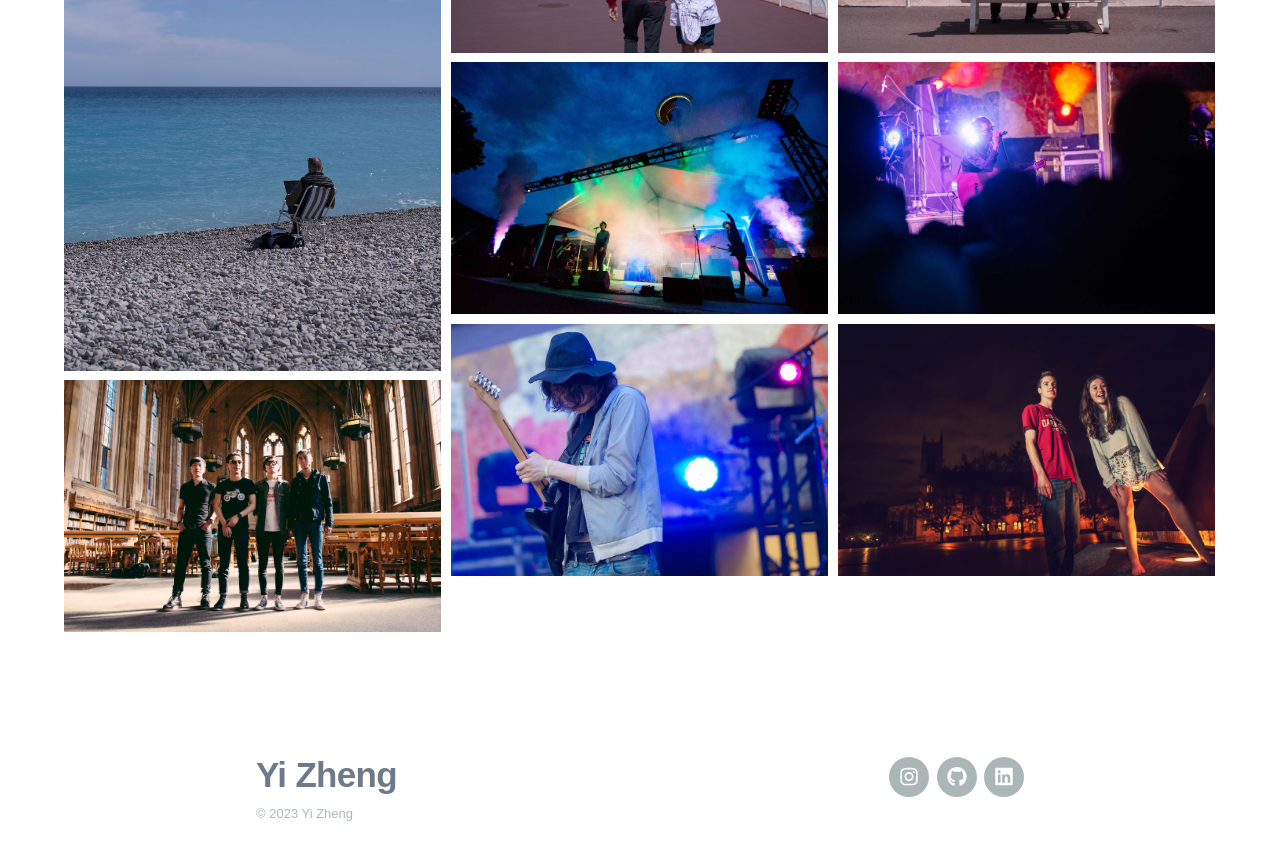
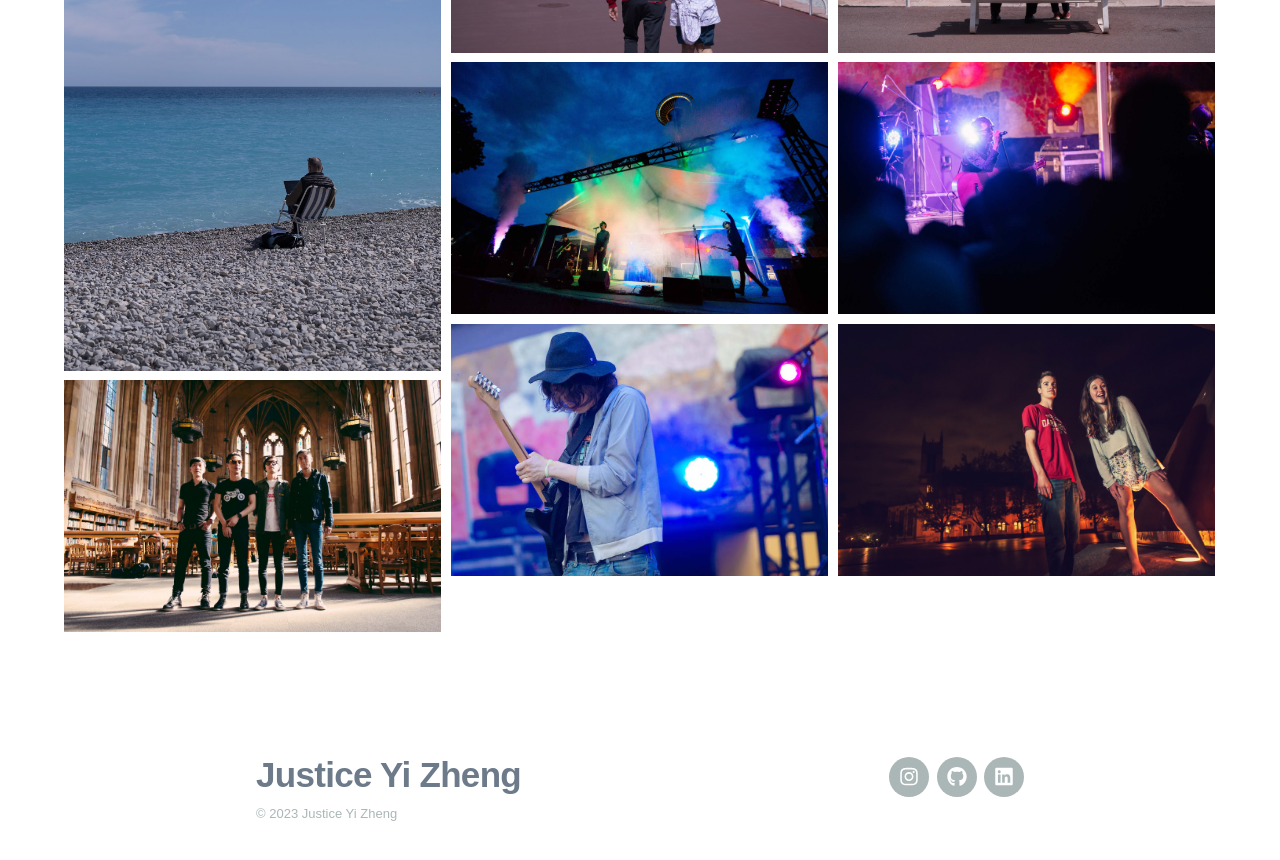
Before and after one commit to qpskcn1/ghpage-2019, a Jekyll site: the page built from _projects/Photography/portraits.md, in a window 1280 px wide and 900 px high, scrolled down 577 px. Shown: the top 860 px of the window. Built offline with Jekyll 4.4.1, drawn with Linux system fonts in a browser that asks for light colours; nearby versions of some CDN libraries; some web fonts are replaced; some of the changed text lies outside the part shown.

Commit message:
Change name and portraits thumbnail

```diff
--- a/_data/settings.yml
+++ b/_data/settings.yml
@@ -1,5 +1,5 @@
 basic_settings:
-  site_title: Yi Zheng
+  site_title: Justice Yi Zheng
   favicon_image: /images/favicon.ico
 
 header_settings:
--- a/_projects/Photography/portraits.md
+++ b/_projects/Photography/portraits.md
@@ -4,7 +4,7 @@
 category: Photography
 date: 2014-05-03 00:00:00
 description:
-featured_image: '/images/projects/portraits/DSC_9114.jpg'
+featured_image: '/images/projects/portraits/L1001591.jpg'
 ---
 
 <div class="gallery" data-columns="3">
```
